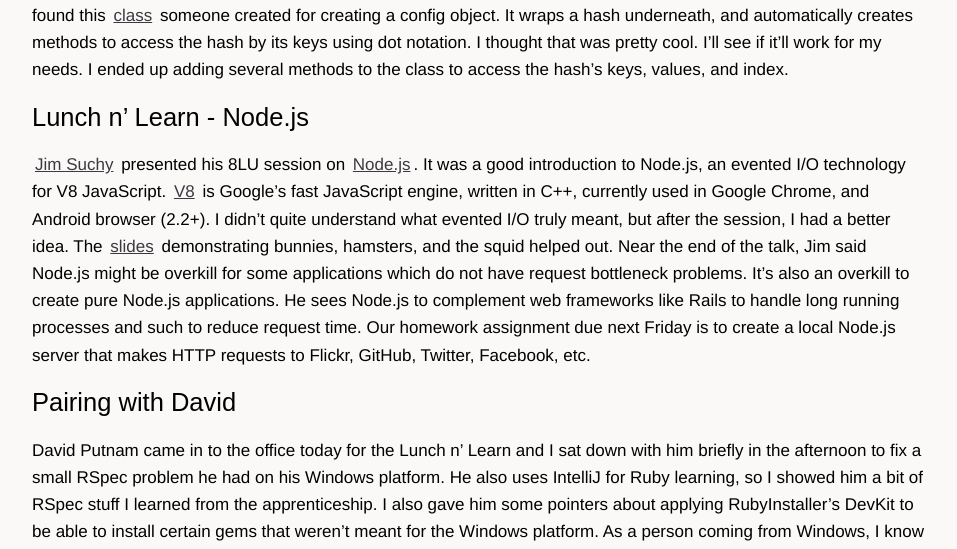
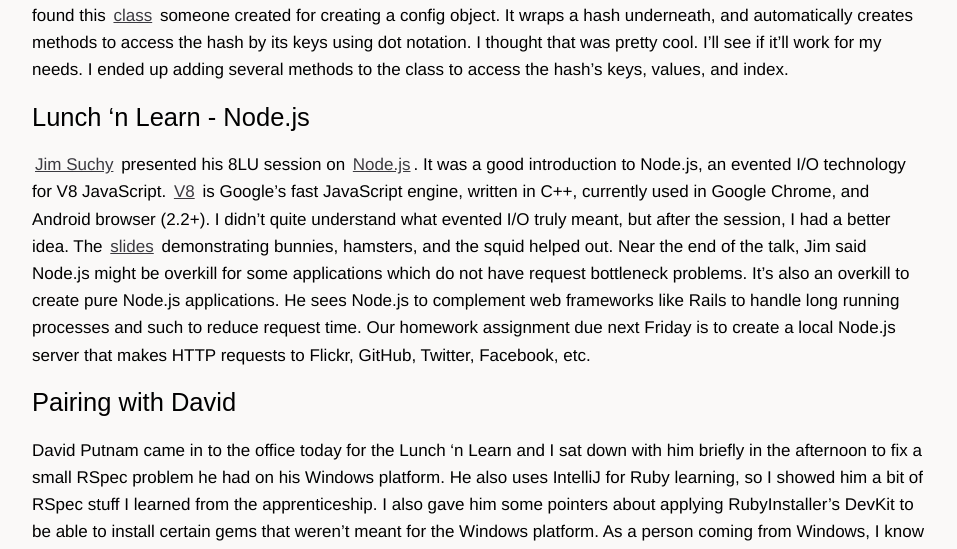
Before and after one commit to sl4m/skim.cc, a Jekyll site: the page built from _posts/2010-07-31-ttt-configuration.markdown, in a window 1280 px wide and 900 px high, scrolled down 259 px. Shown: the part 157-706 px from the top of the window, without its empty margins (160-1117 px from the left). Built offline with Jekyll 4.4.1, drawn with Linux system fonts in a browser that asks for light colours; comment, search, counter and statistics services are not loaded; some of the changed text lies outside the part shown.

Commit message:
corrected grammar

```diff
--- a/_posts/2010-07-02-tic-tac-toe-stories-part-4.markdown
+++ b/_posts/2010-07-02-tic-tac-toe-stories-part-4.markdown
@@ -7,9 +7,9 @@
   -- refactoring
 ---
 
-*Note:* In my previous posts, I called 8th Light's Fridays, "open door Fridays" where in fact it's actually called "Lunch N Learn".
+*Note:* In my previous posts, I called 8th Light's Fridays, "open door Fridays" where in fact it's actually called "Lunch 'n Learn".
 
-It was my turn to pick up lunch for Lunch N Learn (Li-Hsuan and I switch every week), so I was a bit occupied in the morning.  [Eric Smith](http://twitter.com/paytonrules) continued with the OpenGL class and touched on perspective projections, rotations, matrices, and more.  Some of it is still over my head, but I think a little bit of reading in the tutorials [here](http://nehe.gamedev.net/) will yield some good information.  Our homework assignment due next Friday is to:
+It was my turn to pick up lunch for Lunch 'n Learn (Li-Hsuan and I switch every week), so I was a bit occupied in the morning.  [Eric Smith](http://twitter.com/paytonrules) continued with the OpenGL class and touched on perspective projections, rotations, matrices, and more.  Some of it is still over my head, but I think a little bit of reading in the tutorials [here](http://nehe.gamedev.net/) will yield some good information.  Our homework assignment due next Friday is to:
 
 * take our existing model and render it using perspective projection
 * make more than one appear on screen in different places, sizes, rotations
--- a/_posts/2010-07-09-tic-tac-toe-iteration-2-part-4.markdown
+++ b/_posts/2010-07-09-tic-tac-toe-iteration-2-part-4.markdown
@@ -7,7 +7,7 @@
   -- refactoring
 ---
 
-Eric Smith continued Lunch n' Learn on OpenGL covering topics on 2D textures and different types of lighting.  Before that, Eric demoed everyone's homework and mine looked nothing like the other 8th Lighters who put a lot more effort into the code.  I had trouble figuring out what each function call meant and where to look for examples, not to mention trying to work the problem at the last minute.  Since we don't have new homework for next week, I plan to continue working on what I have to make it more 3D and include some lighting elements.
+Eric Smith continued Lunch 'n Learn on OpenGL covering topics on 2D textures and different types of lighting.  Before that, Eric demoed everyone's homework and mine looked nothing like the other 8th Lighters who put a lot more effort into the code.  I had trouble figuring out what each function call meant and where to look for examples, not to mention trying to work the problem at the last minute.  Since we don't have new homework for next week, I plan to continue working on what I have to make it more 3D and include some lighting elements.
 
 ![OpenGL Demo](/images/opengl_example.jpg)
 
--- a/_posts/2010-07-31-ttt-configuration.markdown
+++ b/_posts/2010-07-31-ttt-configuration.markdown
@@ -12,13 +12,13 @@
 
 My next story involves creating some sort of configuration file for my Tic Tac Toe program to centralize data and disable options like 4x4 board if MongoDB is not present.  I have zero experience creating configuration files in Ruby.  I've created config files for other little programs I've built, but they were in XML (yuck).  I asked Micah how I should go about creating one.  He said I can use a simple Ruby file that contains a module with constants.  I took a step further and found this [class](http://mjijackson.com/2010/02/flexible-ruby-config-objects) someone created for creating a config object.  It wraps a hash underneath, and automatically creates methods to access the hash by its keys using dot notation.  I thought that was pretty cool.  I'll see if it'll work for my needs.  I ended up adding several methods to the class to access the hash's keys, values, and index.
 
-## Lunch n' Learn - Node.js
+## Lunch 'n Learn - Node.js
 
 [Jim Suchy](http://twitter.com/jsuchy) presented his 8LU session on [Node.js](http://nodejs.org/).  It was a good introduction to Node.js, an evented I/O technology for V8 JavaScript.  [V8](http://code.google.com/p/v8/) is Google's fast JavaScript engine, written in C++, currently used in Google Chrome, and Android browser (2.2+).  I didn't quite understand what evented I/O truly meant, but after the session, I had a better idea.  The [slides](http://slideshare.net/simon/evented-io-based-web-servers-explained-using-bunnies) demonstrating bunnies, hamsters, and the squid helped out.  Near the end of the talk, Jim said Node.js might be overkill for some applications which do not have request bottleneck problems.  It's also an overkill to create pure Node.js applications.  He sees Node.js to complement web frameworks like Rails to handle long running processes and such to reduce request time.  Our homework assignment due next Friday is to create a local Node.js server that makes HTTP requests to Flickr, GitHub, Twitter, Facebook, etc.
 
 ## Pairing with David
 
-David Putnam came in to the office today for the Lunch n' Learn and I sat down with him briefly in the afternoon to fix a small RSpec problem he had on his Windows platform.  He also uses IntelliJ for Ruby learning, so I showed him a bit of RSpec stuff I learned from the apprenticeship.  I also gave him some pointers about applying RubyInstaller's DevKit to be able to install certain gems that weren't meant for the Windows platform.  As a person coming from Windows, I know how difficult it can be to set up a Ruby/Rails environment in Windows.  Unix-based users have it so easy!
+David Putnam came in to the office today for the Lunch 'n Learn and I sat down with him briefly in the afternoon to fix a small RSpec problem he had on his Windows platform.  He also uses IntelliJ for Ruby learning, so I showed him a bit of RSpec stuff I learned from the apprenticeship.  I also gave him some pointers about applying RubyInstaller's DevKit to be able to install certain gems that weren't meant for the Windows platform.  As a person coming from Windows, I know how difficult it can be to set up a Ruby/Rails environment in Windows.  Unix-based users have it so easy!
 
 ## The Weekend
 
```
